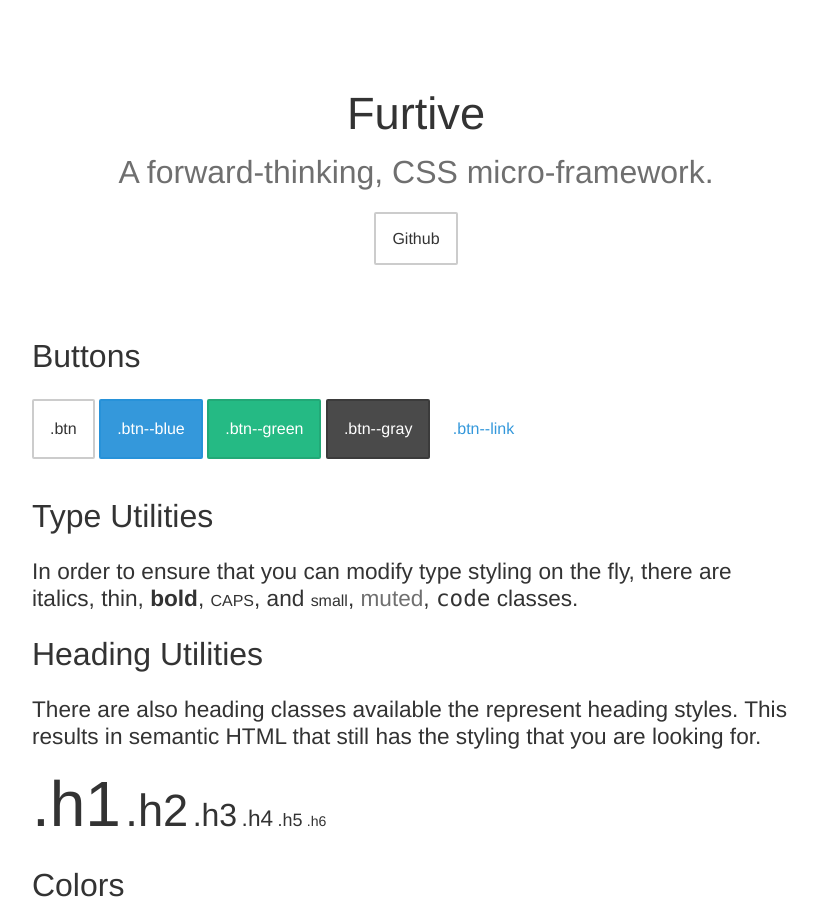
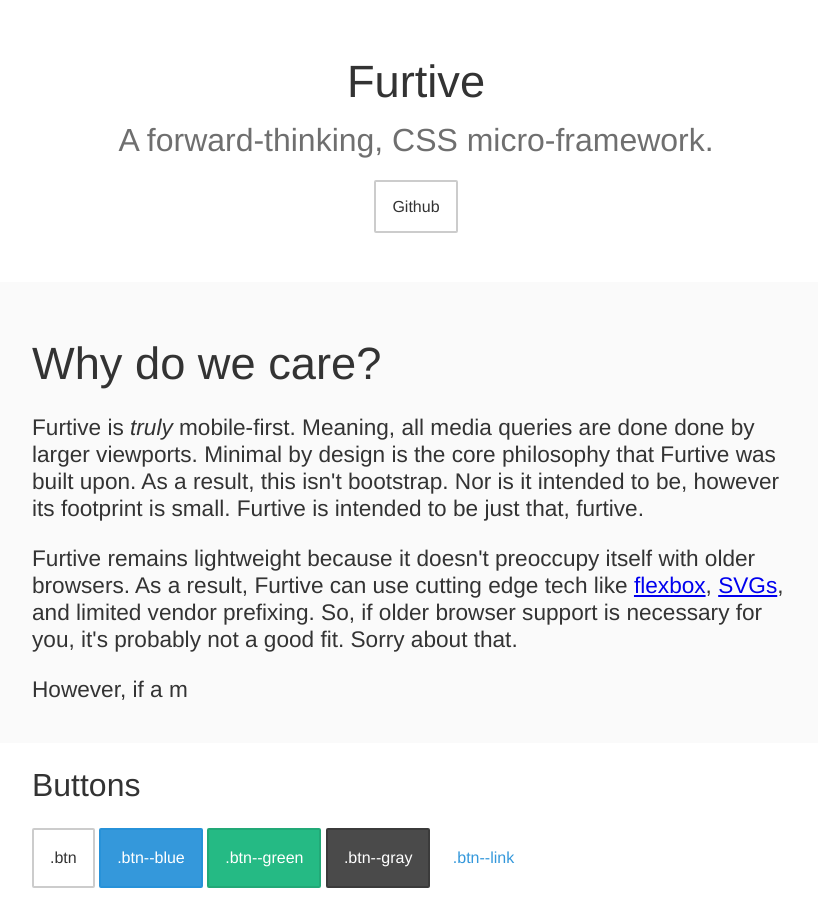
Before and after one commit to johno/furtive, a website: page index.html in a window 1280 px wide. Shown: the top 909 px of the page, without its empty margins (224-1042 px from the left). Drawn offline with Linux system fonts and the light colour scheme.

Commit message:
Add more content to index.

```diff
--- a/index.html
+++ b/index.html
@@ -9,7 +9,7 @@
 <meta name="description" content="A forward-thinking, CSS micro-framework. Minimal by design.">
 <link rel="stylesheet" href="css/furtive.min.css">
 </head>
-<body class="m2">
+<body>
   <div class="py2">
     <div class="txt--center">
       <h1 class="h2">
@@ -21,15 +21,34 @@
       </div>
     </div>
   </div>
-  <div class="measure">
+  <div class="bg--off-white p2">
+    <section class="measure">
+      <h2>Why do we care?</h2>
+      <p class="h4">
+        Furtive is <em>truly</em> mobile-first. Meaning, all media queries are done done by larger viewports.
+        Minimal by design is the core philosophy that Furtive was built upon. As a result, this isn't bootstrap.
+        Nor is it intended to be, however its footprint is small. Furtive is intended to be just that, furtive.
+      </p>
+      <p class="h4">
+        Furtive remains lightweight because it doesn't preoccupy itself with older browsers. As
+        a result, Furtive can use cutting edge tech like <a href="http://caniuse.com/#search=flexbox">flexbox</a>,
+        <a href="http://caniuse.com/#search=svg">SVGs</a>, and limited vendor prefixing. So, if older browser
+        support is necessary for you, it's probably not a good fit. Sorry about that.
+      </p>
+      <p class="h4">
+        However, if a m
+      </p>
+    </section>
+  </div>
+  <section class="measure">
     <h3>Buttons</h3>
     <a href="#" class="w100-s my1 btn">.btn</a>
     <a href="#" class="w100-s my1 btn--blue">.btn--blue</a>
     <a href="#" class="w100-s my1 btn--green">.btn--green</a>
     <a href="#" class="w100-s my1 btn--gray">.btn--gray</a>
     <a href="#" class="w100-s my1 btn--link">.btn--link</a>
-  </div>
-  <div class="measure">
+  </section>
+  <section class="measure">
     <h3>Type Utilities</h3>
     <p class="h4">
       In order to ensure that you can modify type styling on the fly,
@@ -51,8 +70,8 @@
       <span class="h5">.h5</span>
       <span class="h6">.h6</span>
     </p>
-  </div>
-  <div class="measure">
+  </section>
+  <sectino class="measure">
     <h3>Colors</h3>
     <div class="bg--white p2">.bg--white</div>
     <div class="bg--off-white p2">.bg--off-white</div>
@@ -63,6 +82,6 @@
     <div class="bg--orange p2">.bg--orange</div>
     <div class="bg--blue p2">.bg--blue</div>
     <div class="bg--green p2">.bg--green</div>
-  </div>
+  </section>
 </body>
 </html>
```
